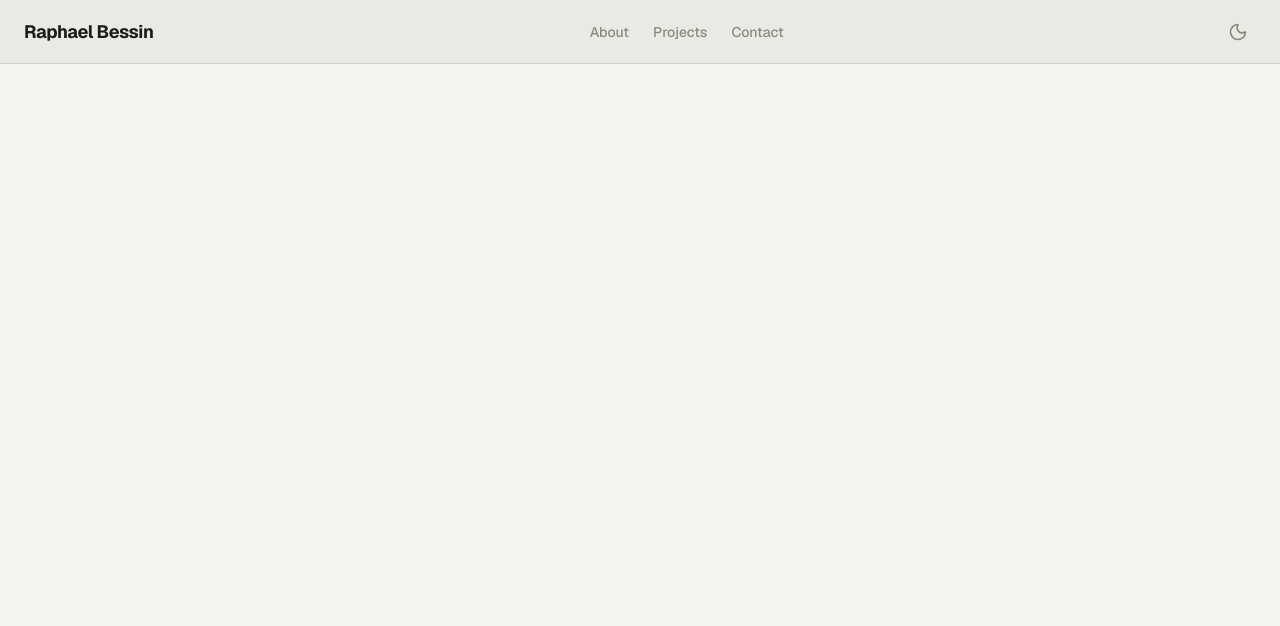
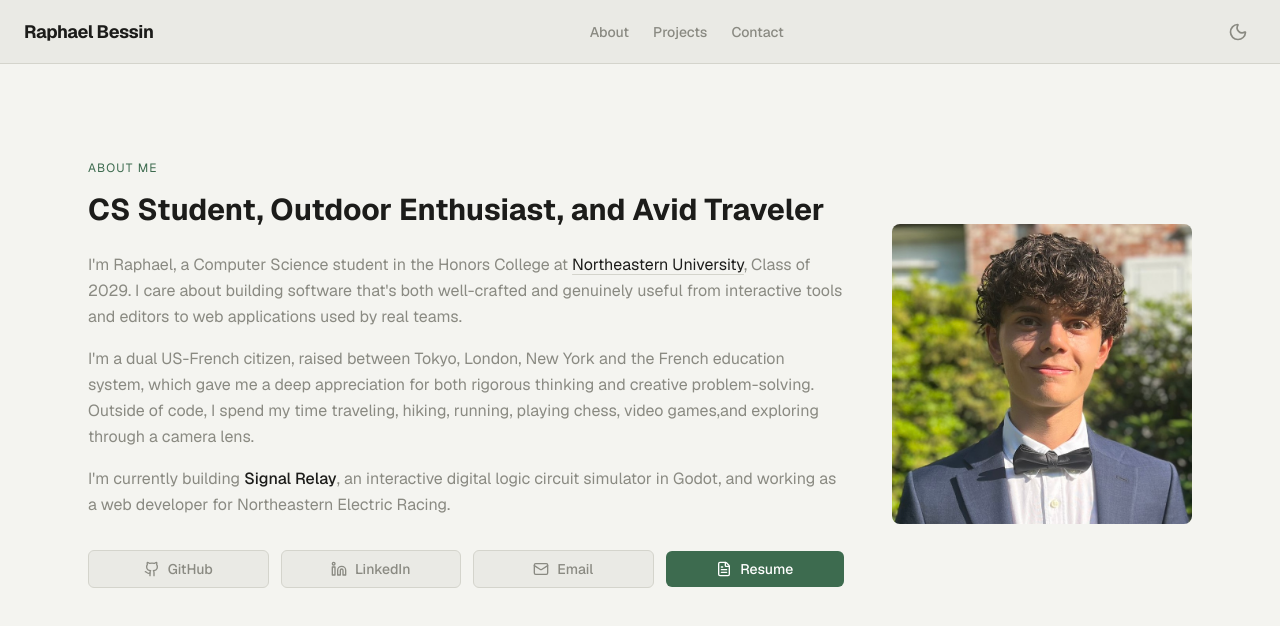
Before and after one commit to rbessin/Portfolio, a Next.js app: page / in a window 1280 px wide. Shown: the top 626 px of the page. Built offline with nearby package versions, Linux system fonts and the light colour scheme.

Commit message:
added about section

```diff
--- /dev/null
+++ b/app/components/About.tsx
@@ -0,0 +1,59 @@
+import Image from "next/image";
+import Links from "./Links";
+
+export default function About() {
+  return (
+    <section
+      id="about"
+      className="flex space-x-12 max-w-6xl mx-auto px-6 pt-24 mb-16"
+    >
+      <div>
+        <span className="text-xs font-mono uppercase tracking-widest text-accent mb-4 block">
+          About me
+        </span>
+        <h1 className="text-3xl font-bold text-foreground mb-6">
+          CS Student, Outdoor Enthusiast, and Avid Traveler
+        </h1>
+        <div className="space-y-4 text-muted leading-relaxed">
+          <p>
+            I'm Raphael, a Computer Science student in the Honors College at{" "}
+            <a
+              href="https://northeastern.edu"
+              target="_blank"
+              rel="noopener noreferrer"
+              className="text-foreground underline underline-offset-4 decoration-border hover:decoration-accent transition-colors"
+            >
+              Northeastern University
+            </a>
+            , Class of 2029. I care about building software that's both
+            well-crafted and genuinely useful from interactive tools and editors
+            to web applications used by real teams.
+          </p>
+          <p>
+            I'm a dual US-French citizen, raised between Tokyo, London, New York
+            and the French education system, which gave me a deep appreciation
+            for both rigorous thinking and creative problem-solving. Outside of
+            code, I spend my time traveling, hiking, running, playing chess,
+            video games,and exploring through a camera lens.
+          </p>
+          <p>
+            I'm currently building{" "}
+            <span className="text-foreground font-medium">Signal Relay</span>,
+            an interactive digital logic circuit simulator in Godot, and working
+            as a web developer for Northeastern Electric Racing.
+          </p>
+        </div>
+        <Links />
+      </div>
+      <div className="flex-shrink-0 self-center">
+        <Image
+          src="/profile.jpg"
+          alt="Photo of me"
+          width={300}
+          height={300}
+          className="rounded-lg object-cover border-border"
+        />
+      </div>
+    </section>
+  );
+}
--- /dev/null
+++ b/app/components/Links.tsx
@@ -0,0 +1,49 @@
+import { Github, Linkedin, Mail, FileText } from "lucide-react";
+
+const links = [
+  {
+    label: "GitHub",
+    href: "https://github.com/rbessin",
+    icon: Github,
+  },
+  {
+    label: "LinkedIn",
+    href: "https://linkedin.com/in/raphael-bessin",
+    icon: Linkedin,
+  },
+  {
+    label: "Email",
+    href: "mailto:bessin.raphael@gmail.com",
+    icon: Mail,
+  },
+];
+
+export default function Links() {
+  return (
+    <div className="flex items-center gap-3 mt-8 w-full">
+      {links.map(({ label, href, icon: Icon }) => (
+        <a
+          key={label}
+          href={href}
+          target={href.startsWith("mailto") ? undefined : "_blank"}
+          rel="noopener noreferrer"
+          className="flex-1 flex items-center justify-center gap-2 px-4 py-2 rounded-md text-sm font-medium text-muted bg-surface border border-border hover:text-foreground hover:border-accent transition-colors duration-150"
+        >
+          <Icon className="w-4 h-4" />
+          {label}
+        </a>
+      ))}
+
+      {/* Resume — accent styled */}
+      <a
+        href="/resume.pdf"
+        target="_blank"
+        rel="noopener noreferrer"
+        className="flex-1 flex items-center justify-center gap-2 px-4 py-2 rounded-md text-sm font-medium bg-accent text-white hover:bg-accent-hover transition-colors duration-150"
+      >
+        <FileText className="w-4 h-4" />
+        Resume
+      </a>
+    </div>
+  );
+}
--- a/app/page.tsx
+++ b/app/page.tsx
@@ -1,9 +1,13 @@
 import Navigation from "./components/Navigation";
+import About from "./components/About";
 
 export default function Home() {
   return (
-    <main style={{ background: "var(--background)", minHeight: "100vh" }}>
+    <main className="bg-background min-h-screen">
       <Navigation />
+      <div className="pt-16">
+        <About />
+      </div>
     </main>
   );
 }
```
Also changed, not shown: public/profile.jpg (added).
